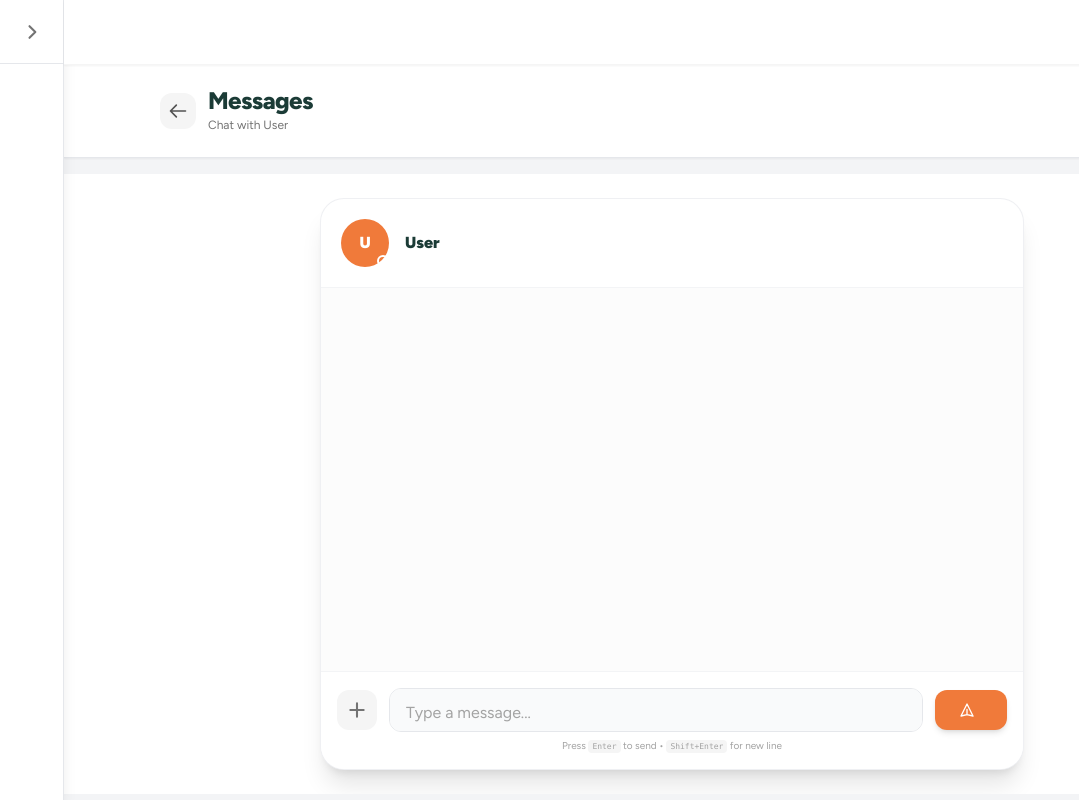
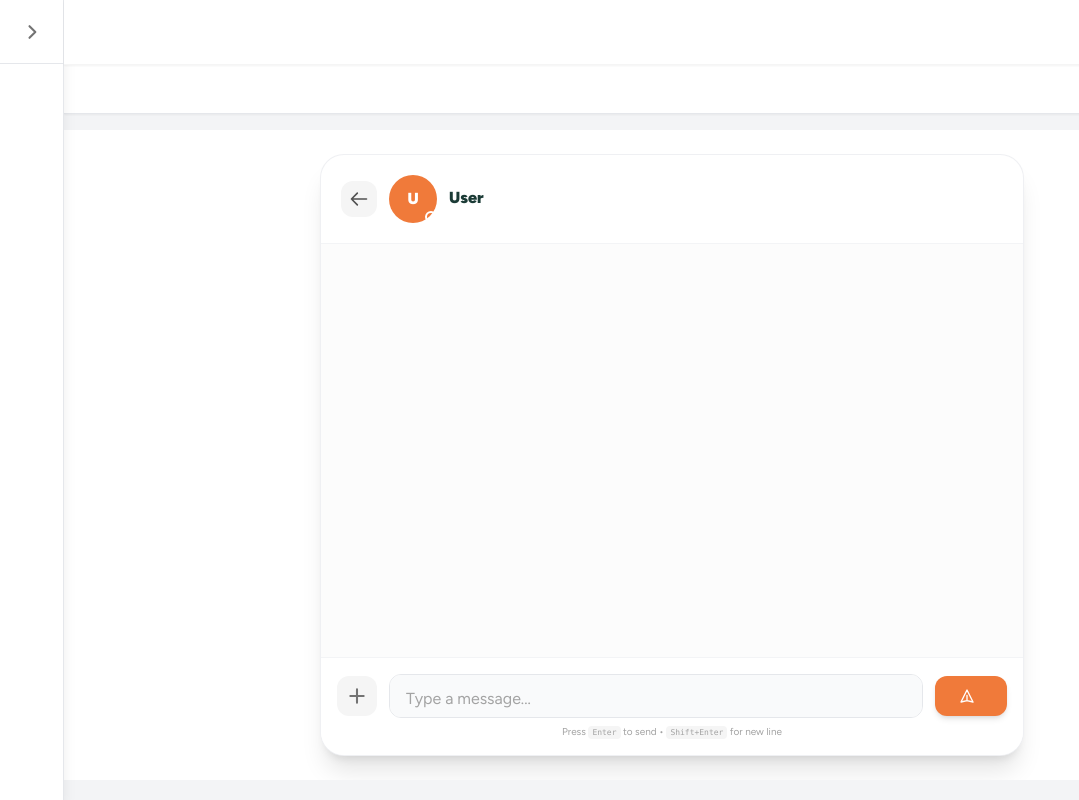
Before and after one commit to joeyampong1/Capstone_Project, a Laravel app: template resources/views/messages/create_message.blade.php in a window 1280 px wide. Shown: the whole page, without its empty margins (0-1079 px from the left). Run offline with Laravel 12, Linux system fonts and the light colour scheme; the template is opened without the code that fills it, so the values that code supplies are empty; style sheets or scripts are compiled from the project's sources; some libraries are stand-ins or nearby versions.

Commit message:
Combine chat header, lock convo scroll on emoji picker, and keep input visible

```diff
--- a/resources/views/messages/create_message.blade.php
+++ b/resources/views/messages/create_message.blade.php
@@ -1,19 +1,4 @@
 <x-app-layout>
-<x-slot name="header">
-    <div class="flex items-center gap-3">
-        <a href="{{ url()->previous() }}"
-           class="inline-flex items-center justify-center w-9 h-9 rounded-xl bg-neutral-100 dark:bg-neutral-800 text-neutral-600 dark:text-neutral-300 hover:bg-primary/10 hover:text-primary transition">
-            <svg class="w-5 h-5" fill="none" stroke="currentColor" viewBox="0 0 24 24">
-                <path stroke-linecap="round" stroke-linejoin="round" stroke-width="2" d="M10 19l-7-7m0 0l7-7m-7 7h18"/>
-            </svg>
-        </a>
-        <div>
-            <h1 class="font-extrabold text-2xl text-[#1B3B36] dark:text-white tracking-tight leading-none">{{ __('messages.msg_index_title') }}</h1>
-            <p class="text-xs text-neutral-500 dark:text-neutral-400 mt-1">{{ __('messages.msg_chat_with', ['name' => trim($otherUser->f_name . ' ' . $otherUser->l_name) ?: 'User']) }}</p>
-        </div>
-    </div>
-</x-slot>
-
     @php
         $otherFullName = trim($otherUser->f_name . ' ' . $otherUser->l_name) ?: 'User';
         $otherInitial = strtoupper(substr($otherUser->f_name ?? 'U', 0, 1));
@@ -21,10 +6,7 @@
         $lastMessageId = $messages->last()->id ?? 0;
     @endphp
 
-        <div class="bg-white dark:bg-neutral-950 antialiased text-neutral-800 dark:text-neutral-200 h-[calc(100dvh-150px)] sm:h-[calc(100vh-170px)] lg:h-[calc(100vh-180px)] overflow-hidden">
-            <div class="w-full sm:max-w-4xl mx-auto px-2 sm:px-16 lg:px-24 h-full py-1.5 sm:py-6">
-
-            <div class="bg-white dark:bg-neutral-900 rounded-2xl sm:rounded-3xl shadow-sm sm:shadow-xl border border-gray-200/60 dark:border-neutral-800 overflow-hidden flex flex-col h-full"
+    <div class="bg-white dark:bg-neutral-950 antialiased text-neutral-800 dark:text-neutral-200 h-[calc(100dvh-110px)] sm:h-[calc(100vh-140px)] lg:h-[calc(100vh-150px)] overflow-hidden"
          x-data='chatApp({
              otherId: {{ $otherUser->id }},
              lastId: {{ $lastMessageId }},
@@ -35,9 +17,19 @@
          })'
          x-init='init()'>
 
-                <!-- CHAT HEADER -->
-                <div class="flex items-center gap-4 p-3 sm:p-5 border-b border-gray-100 dark:border-neutral-800 flex-shrink-0">
-                    <div class="relative">
+        <div class="w-full sm:max-w-4xl mx-auto px-2 sm:px-16 lg:px-24 h-full py-1.5 sm:py-6">
+            <div class="bg-white dark:bg-neutral-900 rounded-2xl sm:rounded-3xl shadow-sm sm:shadow-xl border border-gray-200/60 dark:border-neutral-800 overflow-hidden flex flex-col h-full">
+
+                <!-- COMBINED FIXED CHAT HEADER (<- + User Icon + Name + Status) -->
+                <div class="flex items-center gap-3 p-3 sm:p-5 border-b border-gray-100 dark:border-neutral-800 flex-shrink-0 select-none">
+                    <a href="{{ url()->previous() }}"
+                       class="inline-flex items-center justify-center w-9 h-9 rounded-xl bg-neutral-100 dark:bg-neutral-800 text-neutral-600 dark:text-neutral-300 hover:bg-primary/10 hover:text-primary transition shrink-0">
+                        <svg class="w-5 h-5" fill="none" stroke="currentColor" viewBox="0 0 24 24">
+                            <path stroke-linecap="round" stroke-linejoin="round" stroke-width="2" d="M10 19l-7-7m0 0l7-7m-7 7h18"/>
+                        </svg>
+                    </a>
+
+                    <div class="relative shrink-0">
                         @if($otherUser->profile_photo)
                             <img src="{{ $otherUser->profile_photo_url }}"
                                  alt="{{ $otherFullName }}"
@@ -50,9 +42,10 @@
                         <span :class="otherOnline ? 'bg-green-500' : 'bg-neutral-400'"
                               class="absolute bottom-0 right-0 w-2.5 h-2.5 sm:w-3 sm:h-3 rounded-full border-2 border-white dark:border-neutral-900 transition-colors"></span>
                     </div>
-                    <div>
-                        <h2 class="font-black text-[#1B3B36] dark:text-white text-sm sm:text-base">{{ $otherFullName }}</h2>
-                        <p class="text-[10px] sm:text-xs">
+
+                    <div class="min-w-0 flex-1">
+                        <h2 class="font-black text-[#1B3B36] dark:text-white text-sm sm:text-base truncate leading-tight">{{ $otherFullName }}</h2>
+                        <p class="text-[10px] sm:text-xs mt-0.5 truncate">
                             <span x-show="otherTyping" x-cloak class="text-primary font-semibold italic">
                                 {{ __('messages.msg_typing') }}...
                             </span>
@@ -66,9 +59,10 @@
                     </div>
                 </div>
 
-                <!-- MESSAGES THREAD -->
+                <!-- MESSAGES THREAD (Locked scroll when emoji picker is open) -->
                 <div x-ref="thread"
-                    class="flex-1 overflow-y-auto overflow-x-hidden p-3 sm:p-6 space-y-3 sm:space-y-4 bg-neutral-50/50 dark:bg-neutral-950/30 min-h-0">
+                     :class="anyEmojiPickerOpen ? 'overflow-hidden touch-none' : 'overflow-y-auto overflow-x-hidden'"
+                     class="flex-1 p-3 sm:p-6 space-y-3 sm:space-y-4 bg-neutral-50/50 dark:bg-neutral-950/30 min-h-0">
 
                     <!-- No messages yet -->
                     <template x-if="messages.length === 0">
@@ -117,10 +111,9 @@
 
                                 <!-- Bubble + Timestamp + Reactions -->
                                 <div class="min-w-0">
-                                    <!-- ✅ Wrapper: -->
                                     <div class="relative inline-block max-w-full">
 
-                                        <!-- Bubble  -->
+                                        <!-- Bubble -->
                                         <div :class="msg.is_mine
                                             ? 'bg-primary text-white rounded-2xl rounded-tr-none px-3 py-2 sm:px-4 sm:py-3 shadow-sm'
                                             : 'bg-white dark:bg-neutral-800 rounded-2xl rounded-tl-none px-3 py-2 sm:px-4 sm:py-3 shadow-sm border border-gray-100 dark:border-neutral-700'">
@@ -152,7 +145,7 @@
                                                x-text="msg.message"></p>
                                         </div>
 
-                                        <!-- ✅ Reactions: overlap bottom edge  -->
+                                        <!-- Reactions: overlap bottom edge -->
                                         <template x-if="msg.reactions && msg.reactions.length > 0">
                                             <div :class="msg.is_mine
                                                 ? 'absolute bottom-0 right-2 translate-y-1/2 flex flex-wrap gap-1 z-20'
@@ -169,9 +162,8 @@
                                             </div>
                                         </template>
                                     </div>
-                                    <!-- ✅ Closing wrapper -->
 
-                                    <!-- ✅ Timestamp:  -->
+                                    <!-- Timestamp -->
                                     <span :class="msg.is_mine
                                         ? 'text-[9px] sm:text-[10px] text-neutral-400 mt-4 block text-right pr-1'
                                         : 'text-[9px] sm:text-[10px] text-neutral-400 mt-4 block pl-1'"
@@ -179,7 +171,7 @@
                                 </div>
 
                                 <!-- Hover Actions -->
-                                <div x-show="hoveredId === msg.id"
+                                <div x-show="hoveredId === msg.id || activeReactionMsgId === msg.id"
                                      x-cloak
                                      x-transition:enter="transition ease-out duration-150"
                                      x-transition:enter-start="opacity-0 scale-90"
@@ -196,10 +188,10 @@
                                         </svg>
                                     </button>
 
-                                    <!-- React button -->
-                                    <div class="relative" x-data="{ emojiPickerOpen: false }">
+                                    <!-- React button + Emoji Picker -->
+                                    <div class="relative" @click.away="if (activeReactionMsgId === msg.id) activeReactionMsgId = null">
                                         <button type="button"
-                                                @click="emojiPickerOpen = !emojiPickerOpen"
+                                                @click="activeReactionMsgId = (activeReactionMsgId === msg.id ? null : msg.id)"
                                                 class="w-7 h-7 rounded-full bg-white dark:bg-neutral-800 border border-gray-200 dark:border-neutral-700 text-neutral-500 hover:text-primary hover:border-primary shadow-md flex items-center justify-center transition"
                                                 title="{{ __('messages.msg_react') }}">
                                             <svg class="w-3.5 h-3.5" fill="none" stroke="currentColor" viewBox="0 0 24 24">
@@ -207,9 +199,8 @@
                                             </svg>
                                         </button>
 
-                                        <!-- Emoji Picker -->
-                                        <div x-show="emojiPickerOpen"
-                                            @click.away="emojiPickerOpen = false"
+                                        <!-- Emoji Picker (Centered on mobile, locks convo scroll) -->
+                                        <div x-show="activeReactionMsgId === msg.id"
                                              x-cloak
                                              x-transition:enter="transition ease-out duration-150"
                                              x-transition:enter-start="opacity-0 scale-90"
@@ -218,7 +209,7 @@
                                              class="fixed top-1/2 left-1/2 -translate-x-1/2 -translate-y-1/2 sm:top-auto sm:left-auto sm:translate-x-0 sm:translate-y-0 sm:absolute sm:bottom-9 z-50 sm:z-30 bg-white dark:bg-neutral-800 rounded-full shadow-xl border border-gray-200 dark:border-neutral-700 px-2.5 py-1.5 flex items-center gap-1 w-max max-w-[92vw]">
                                             <template x-for="emoji in ['👍','❤️','😂','😮','😢','🙏']" :key="emoji">
                                                 <button type="button"
-                                                        @click="toggleReaction(msg.id, emoji); emojiPickerOpen = false"
+                                                        @click="toggleReaction(msg.id, emoji); activeReactionMsgId = null"
                                                         class="w-8 h-8 rounded-full hover:bg-neutral-100 dark:hover:bg-neutral-700 text-lg flex items-center justify-center transition hover:scale-125 shrink-0"
                                                         x-text="emoji"></button>
                                             </template>
@@ -257,14 +248,12 @@
                     <!-- Attachment Preview -->
                     <template x-if="pendingAttachment">
                         <div class="flex items-center gap-3 px-3 py-2 mb-2 rounded-xl bg-primary/5 border border-primary/20">
-                            <!-- Image thumbnail -->
                             <template x-if="pendingAttachment.isImage">
                                 <img :src="pendingAttachment.preview"
                                      alt="Preview"
                                      class="w-14 h-14 rounded-lg object-cover border border-primary/20 shrink-0">
                             </template>
 
-                            <!-- Document icon -->
                             <template x-if="!pendingAttachment.isImage">
                                 <div class="w-14 h-14 rounded-lg bg-blue-100 dark:bg-blue-900/30 flex items-center justify-center text-blue-600 shrink-0">
                                     <svg class="w-7 h-7" fill="none" stroke="currentColor" viewBox="0 0 24 24">
@@ -273,13 +262,11 @@
                                 </div>
                             </template>
 
-                            <!-- File info -->
                             <div class="flex-1 min-w-0">
                                 <p class="text-xs font-bold text-neutral-800 dark:text-white truncate" x-text="pendingAttachment.name"></p>
                                 <p class="text-[10px] text-neutral-500 dark:text-neutral-400 mt-0.5" x-text="pendingAttachment.size"></p>
                             </div>
 
-                            <!-- Remove button -->
                             <button type="button"
                                     @click="clearAttachment()"
                                     class="w-8 h-8 rounded-full hover:bg-red-100 dark:hover:bg-red-900/30 flex items-center justify-center text-neutral-400 hover:text-red-500 transition shrink-0"
@@ -349,6 +336,7 @@
                         <textarea x-model="newMessage"
                                   x-ref="input"
                                   @input="onInput"
+                                  @focus="onInputFocus"
                                   @keydown.enter="if (!$event.shiftKey) { $event.preventDefault(); sendMessage(); }"
                                   placeholder="{{ __('messages.msg_type_message') }}"
                                   rows="1"
@@ -365,6 +353,7 @@
                             <span class="hidden sm:inline" x-text="sending ? '{{ __('messages.msg_sending') }}' : '{{ __('messages.msg_send') }}'">{{ __('messages.msg_send') }}</span>
                         </button>
                     </form>
+
                     <p class="hidden sm:block text-[9px] sm:text-[10px] text-neutral-400 dark:text-neutral-500 text-center mt-1.5">
                         {{ __('messages.msg_press') }} <kbd class="px-1 py-0.5 rounded bg-neutral-100 dark:bg-neutral-800 text-[8px]">Enter</kbd> {{ __('messages.msg_to_send') }} <kbd class="px-1 py-0.5 rounded bg-neutral-100 dark:bg-neutral-800 text-[8px]">Shift+Enter</kbd> {{ __('messages.msg_for_newline') }}
                     </p>
@@ -404,6 +393,7 @@
             otherOnline: false,
             otherLastSeen: null,
             hoveredId: null,
+            activeReactionMsgId: null,
             replyTo: null,
             pendingAttachment: null,
             lastId: config.lastId || 0,
@@ -417,6 +407,10 @@
             otherTypingRef: null,
             firestoreUnsubscribe: null,
 
+            get anyEmojiPickerOpen() {
+                return this.activeReactionMsgId !== null;
+            },
+
             init() {
                 console.log('[chatApp] init', { roomId: this.roomId });
                 this.messages = config.initialMessages || [];
@@ -427,8 +421,12 @@
                 this.setupTypingListener();
                 this.markAsRead();
 
-                // Polling fallback every 3s
                 this.pollInterval = setInterval(() => this.pollNewMessages(), 3000);
+            },
+
+            onInputFocus() {
+                this.activeReactionMsgId = null;
+                this.$nextTick(() => this.scrollToBottom());
             },
 
             // ===== PRESENCE (Realtime DB) =====
@@ -520,7 +518,9 @@
                                 if (data.is_mine === undefined) data.is_mine = data.sender_id === this.myId;
                                 this.messages.push(data);
                                 this.lastId = Math.max(this.lastId, data.id);
+                                if (!this.anyEmojiPickerOpen) {
                                     this.$nextTick(() => this.scrollToBottom());
+                                }
                             }
                         } else if (change.type === 'modified') {
                             const data = change.doc.data();
@@ -542,6 +542,7 @@
 
                 if ((!text && !file) || this.sending) return;
                 this.sending = true;
+                this.activeReactionMsgId = null;
                 this.setMyTyping(false);
 
                 try {
@@ -561,7 +562,6 @@
 
                     const data = await res.json();
                     if (data.success) {
-                        // ✅ Optimistic UI:
                         if (data.message && !this.messages.find(m => m.id === data.message.id)) {
                             data.message.is_mine = true;
                             this.messages.push(data.message);
@@ -604,34 +604,30 @@
                                 this.lastId = Math.max(this.lastId, m.id);
                             }
                         });
+                        if (!this.anyEmojiPickerOpen) {
                             this.$nextTick(() => this.scrollToBottom());
+                        }
                     }
                 } catch (e) { /* silent */ }
             },
 
             async toggleReaction(messageId, emoji) {
                 try {
-                    // 1. Optimistic update (mirror sa backend logic)
                     const idx = this.messages.findIndex(m => m.id === messageId);
                     if (idx !== -1) {
                         const msg = this.messages[idx];
                         if (!msg.reactions) msg.reactions = [];
 
-                        // Find if user already reacted with this SAME emoji
                         const sameEmoji = msg.reactions.find(r => r.emoji === emoji && r.user_reacted);
-
-                        // Find if user reacted with ANY emoji
                         const myPreviousReaction = msg.reactions.find(r => r.user_reacted);
 
                         if (sameEmoji) {
-                            // ✅ User clicked SAME emoji → REMOVE reaction
                             sameEmoji.count -= 1;
                             sameEmoji.user_reacted = false;
                             if (sameEmoji.count <= 0) {
                                 msg.reactions = msg.reactions.filter(r => r.emoji !== emoji);
                             }
                         } else {
-                            // ✅ User clicked DIFFERENT emoji → REMOVE previous, ADD new
                             if (myPreviousReaction) {
                                 myPreviousReaction.count -= 1;
                                 myPreviousReaction.user_reacted = false;
@@ -640,7 +636,6 @@
                                 }
                             }
 
-                            // Add the new emoji
                             const existing = msg.reactions.find(r => r.emoji === emoji);
                             if (existing) {
                                 existing.count += 1;
@@ -654,11 +649,9 @@
                             }
                         }
 
-                        // Force Alpine re-render
                         this.messages = [...this.messages];
                     }
 
-                    // 2. Send to backend
                     const res = await fetch(`/messages/${this.otherId}/react`, {
                         method: 'POST',
                         headers: {
@@ -669,7 +662,6 @@
                         body: JSON.stringify({ message_id: messageId, emoji: emoji }),
                     });
 
-                    // 3. If backend fails, reload from server
                     if (!res.ok) {
                         await this.reloadAllMessages();
                     }
@@ -687,12 +679,15 @@
                     if (data.messages && data.messages.length > 0) {
                         this.messages = data.messages;
                         this.lastId = Math.max(...data.messages.map(m => m.id));
+                        if (!this.anyEmojiPickerOpen) {
                             this.$nextTick(() => this.scrollToBottom());
+                        }
                     }
                 } catch (e) { /* silent */ }
             },
 
             startReply(msg) {
+                this.activeReactionMsgId = null;
                 this.replyTo = {
                     id: msg.id,
                     message: msg.message,
```
Lines whose indentation alone changed are shown as unchanged.
